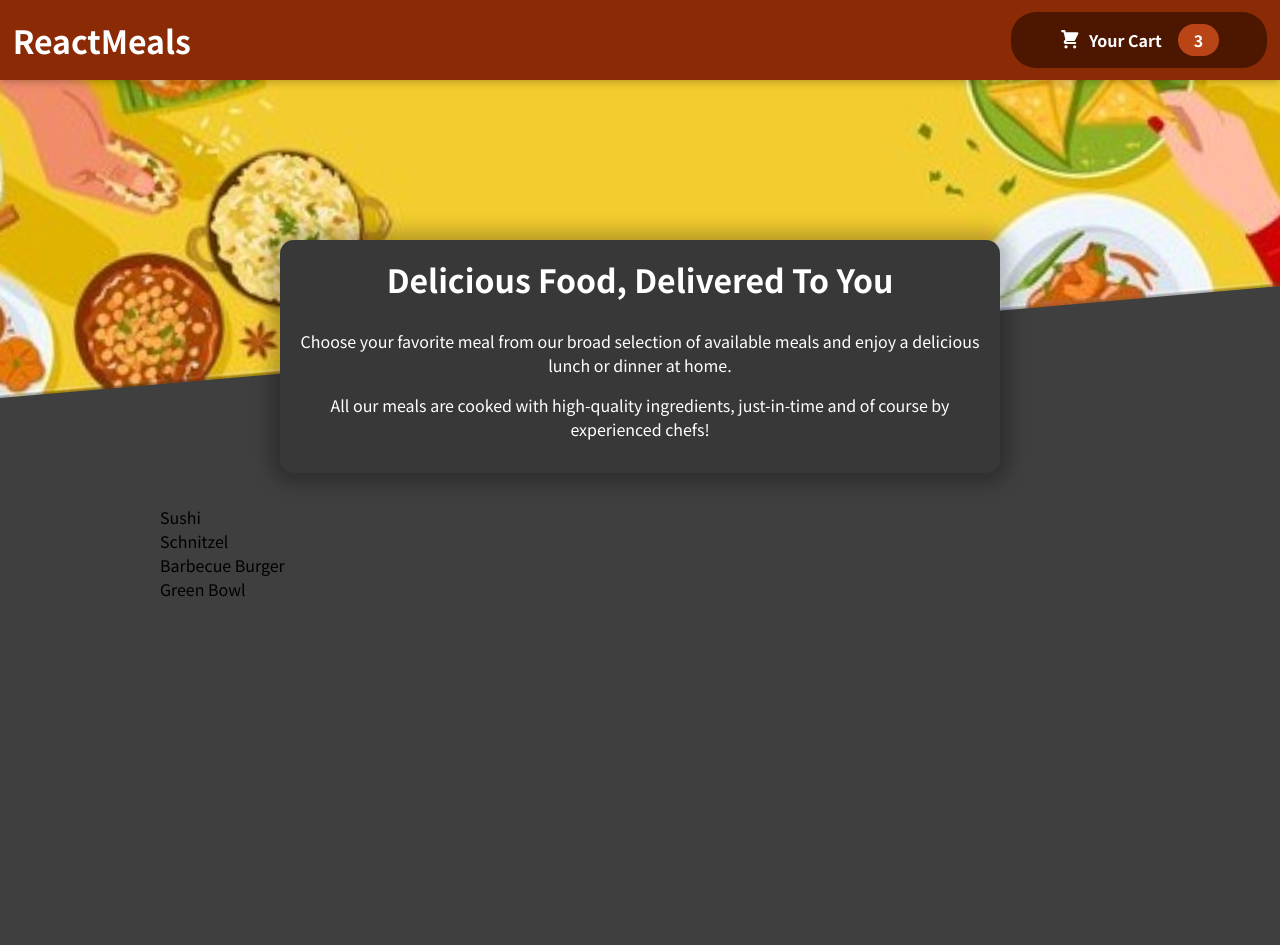
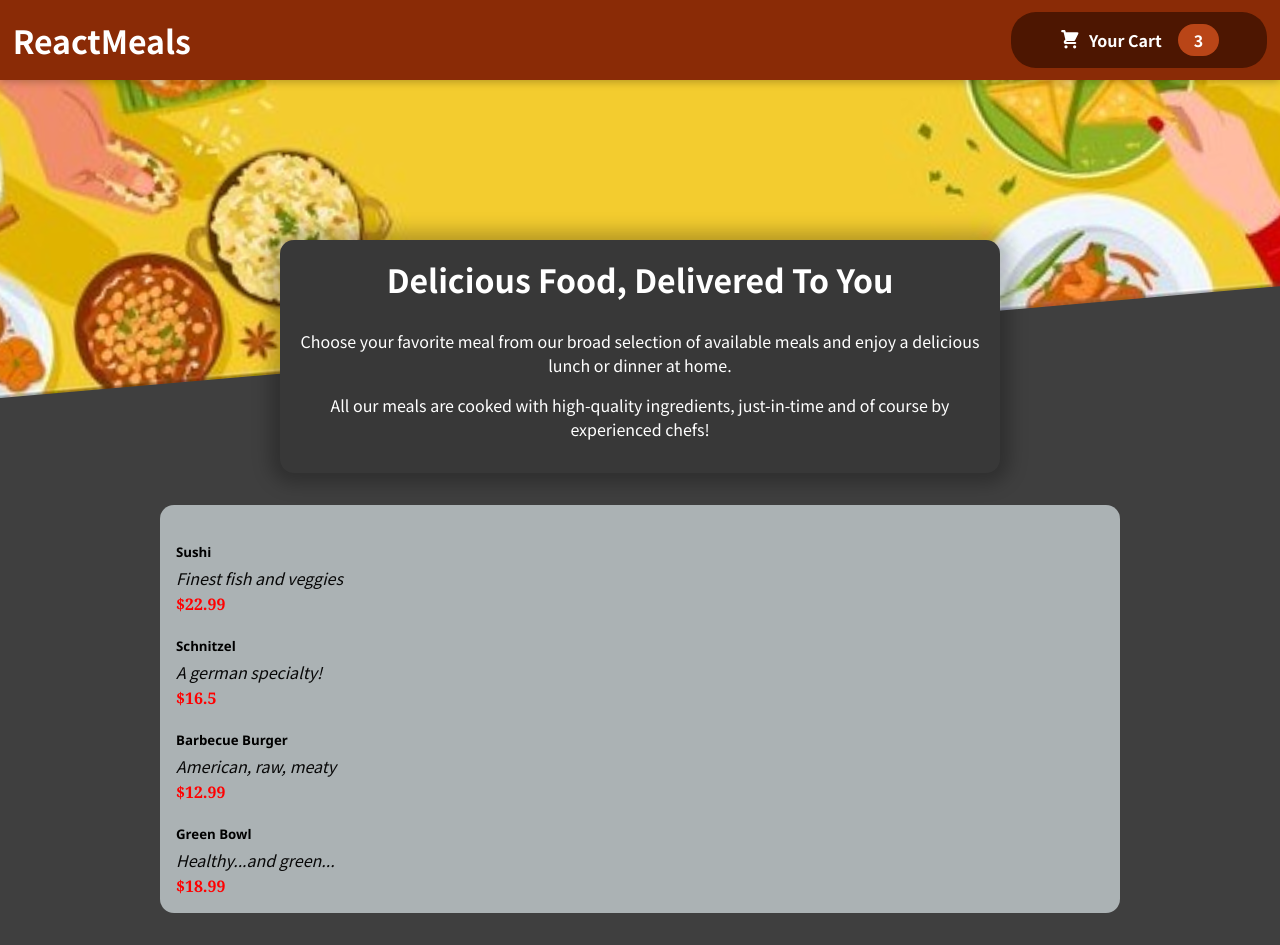
Before and after one commit to sumith-tech/01-Restaurent-Project, a React (Create React App) app: page / in a window 1280 px wide. Before the commit the page ends 800 px from the top, so only its background shows below. Built offline with nearby package versions, Linux system fonts and the light colour scheme; the HTML template or start-up script is replaced by a standard one.

Commit message:
Making the Items visible

```diff
--- a/src/Components/Meals/AvailableMeal.js
+++ b/src/Components/Meals/AvailableMeal.js
@@ -28,7 +28,13 @@ const Dummy_Meals = [
 ];
 
 const AvailableMeal = () => {
-  const mealsList = Dummy_Meals.map((meals) => <li>{meals.name}</li>);
+  const mealsList = Dummy_Meals.map((meals) => (
+    <li>
+      <h5>{meals.name}</h5>
+      <p>{meals.description}</p>
+      <h4>${meals.price}</h4>
+    </li>
+  ));
   return (
     <section className={classes.meals}>
       <ul>{mealsList}</ul>
--- a/src/Components/Meals/AvailableMeal.module.css
+++ b/src/Components/Meals/AvailableMeal.module.css
@@ -22,3 +22,30 @@
       transform: translateY(0);
     }
   }
+
+  .meals {
+    background-color: #abb2b4;
+    color: rgb(8, 8, 8);
+    border-radius: 14px;
+    padding: 1rem;
+  }
+  .meals h4{
+    color: red;
+    font-family: Georgia, 'Times New Roman', Times, serif;
+    margin-top: 0px;
+    margin-bottom: 0px;
+  }
+  .meals h5{
+    color: black;
+    font-weight: bold;
+    font-family: 'Segoe UI', Tahoma, Geneva, Verdana, sans-serif;
+    padding-bottom: -5;
+    padding-bottom: 5px;
+    margin-bottom: 0px;
+  }
+  .meals p{
+    font-style: italic;
+    padding-top: 0px;
+    margin-top: 0px;
+    margin-bottom: 3px;
+  }
```
